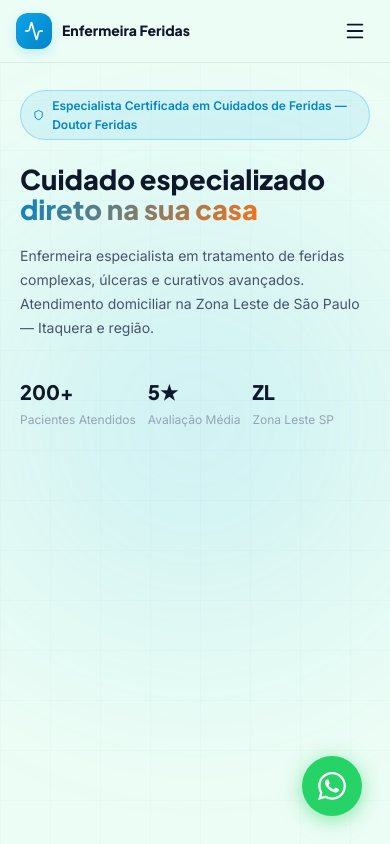
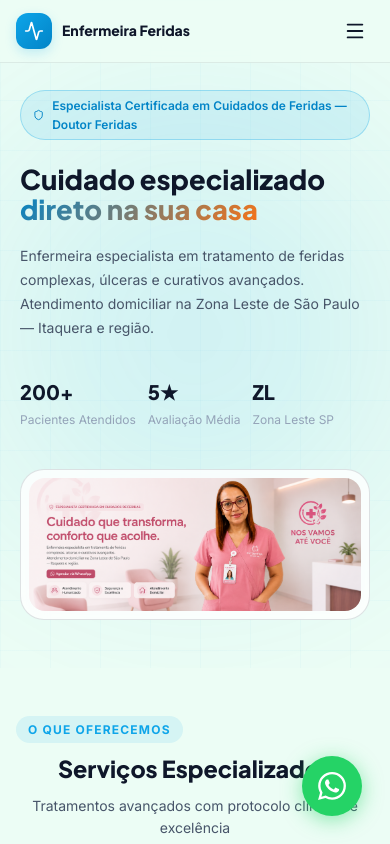
Before and after one commit to LeonardoGMendoza/enfermeiraferidas, a React (Vite) app: page / in a window 390 px wide. Shown: the top 844 px of the page. Built offline with nearby package versions, Linux system fonts and the light colour scheme; no server answers.

Commit message:
Corrigindo responsividade da imagem no celular e tablet

```diff
--- a/src/pages/LandingPage.css
+++ b/src/pages/LandingPage.css
@@ -296,7 +296,7 @@
   .mobile-menu-btn { display: flex; }
 
   .hero { flex-direction: column; padding: 100px 32px 60px; gap: 40px; }
-  .hero-visual { flex: none; width: 100%; max-width: 420px; margin: 0 auto; }
+  .hero-visual { flex: none; width: 100%; max-width: 100%; margin: 0 auto; justify-content: center; }
   .services-grid, .contact-grid { grid-template-columns: 1fr 1fr; }
   .about-wrapper { flex-direction: column; gap: 40px; }
   .about-visual { flex: none; width: 100%; }
@@ -322,12 +322,17 @@
     flex-direction: column;
     padding: 90px 20px 48px;
     gap: 24px;
-    min-height: 100svh;
+    min-height: auto;
     width: 100%;
     box-sizing: border-box;
     align-items: flex-start;
   }
-  .hero-visual { display: none; }
+  .hero-visual {
+    display: flex;
+    width: 100%;
+    justify-content: center;
+    margin-top: 16px;
+  }
   .hero-content {
     max-width: 100%;
     width: 100%;
```
